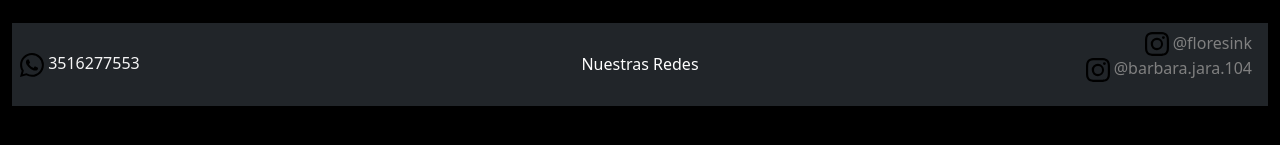
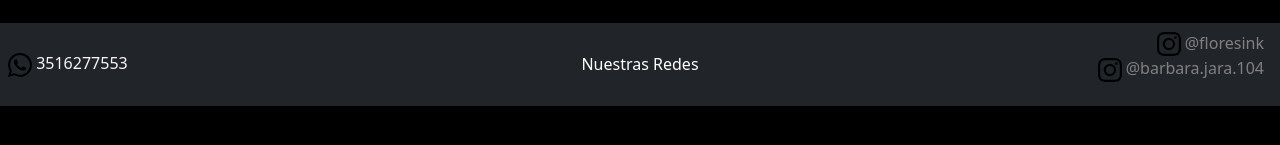
Before and after one commit to bjara2022/barbarajara_fructuosotattoo_comision22290, a plain HTML site: page index.html in a window 1280 px wide. Shown: the part 343-488 px from the top of the page. Drawn offline with nearby package versions, Linux system fonts and the light colour scheme; a web font is replaced by a local one.

Commit message:
corrijo footer

```diff
--- a/index.html
+++ b/index.html
@@ -62,8 +62,8 @@
             </main>
 
     </section>
-    <div class="container-fluid" style="background-color: black;">
-        <footer class="d-flex flex-wrap justify-content-between align-items-center py-0 my-0  text-bg-dark p-2">
+    <div style="background-color: black;">
+        <footer class="container-fluid d-flex flex-wrap justify-content-between align-items-center py-0 my-0  text-bg-dark p-2">
           <div class="col-md-4 d-flex align-items-center">
              <a id="wp" href="https://api.whatsapp.com/send?phone=543516277553" target="_blank" rel=“noopener noreferrer”><svg class="bi" width="24" height="24" color="white"><use xlink:href="#facebook"/></svg> 3516277553</a>
           </div>
```
Also changed, not shown: pages/artistas.html (+2 -2 lines), pages/nosotros.html (+2 -2 lines), pages/turnos.html (+2 -2 lines), pages/ubicacion.html (+2 -2 lines).
